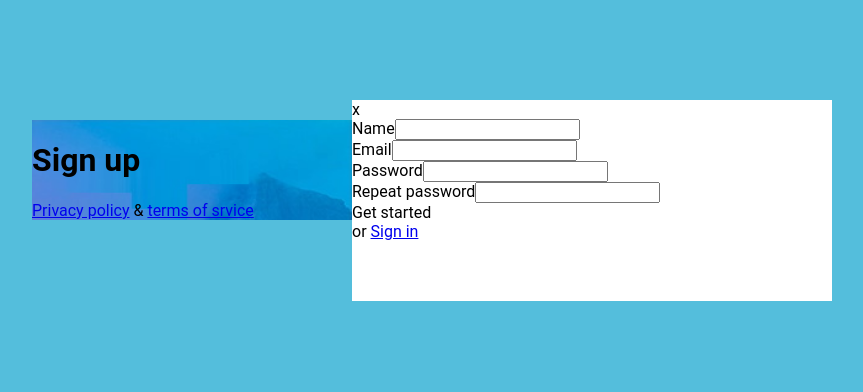
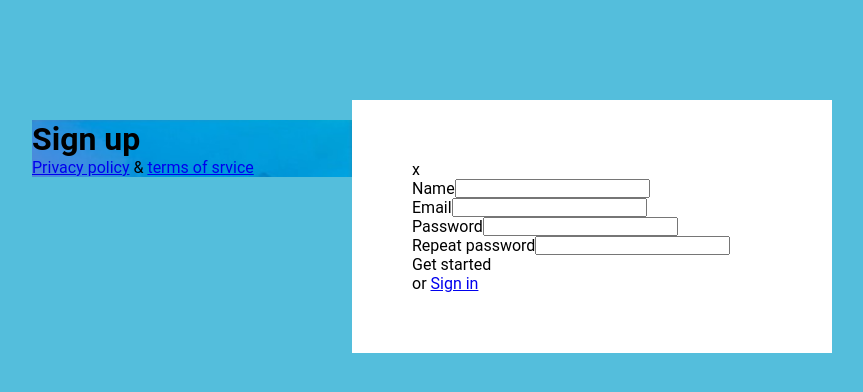
Before and after one commit to Raulynas/4-sign-up, a plain HTML site: page index.html in a window 1280 px wide. Shown: the whole page, without its empty margins (208-1071 px from the left). Drawn offline with Linux system fonts and the light colour scheme.

Commit message:
reset css

```diff
--- a/index.html
+++ b/index.html
@@ -4,6 +4,7 @@
     <meta charset="UTF-8">
     <meta name="viewport" content="width=device-width, initial-scale=1.0">
     <title>Sign up</title>
+    <link rel="stylesheet" href="./reset.css">
     <link rel="stylesheet" href="./main.css">
     <link rel="preconnect" href="https://fonts.gstatic.com">
 </head>
--- a/main.css
+++ b/main.css
@@ -1,11 +1,6 @@
 body {
     background-color: #54BEDC;
-    margin: 0;
-    padding: 0;
-    vertical-align: top;
-    box-sizing: border-box;
-    font-family: 'Roboto', sans-serif;
-    }
+}
 .container {
     display: inline-block;
     width: 800px;
@@ -34,8 +29,9 @@ body {
     .right-column {
     display: inline-block;
     float: left;
+    box-sizing: border-box;
     width: 60%;
-    /* padding: 60px; */
+    padding: 60px;
     padding-bottom: 60px;
     background-color: #fff;
     }
--- /dev/null
+++ b/reset.css
@@ -0,0 +1,8 @@
+body,
+body * {
+    margin: 0;
+    padding: 0;
+    vertical-align: top;
+    box-sizing: border-box;
+    font-family: 'Roboto', sans-serif;
+    }
```
